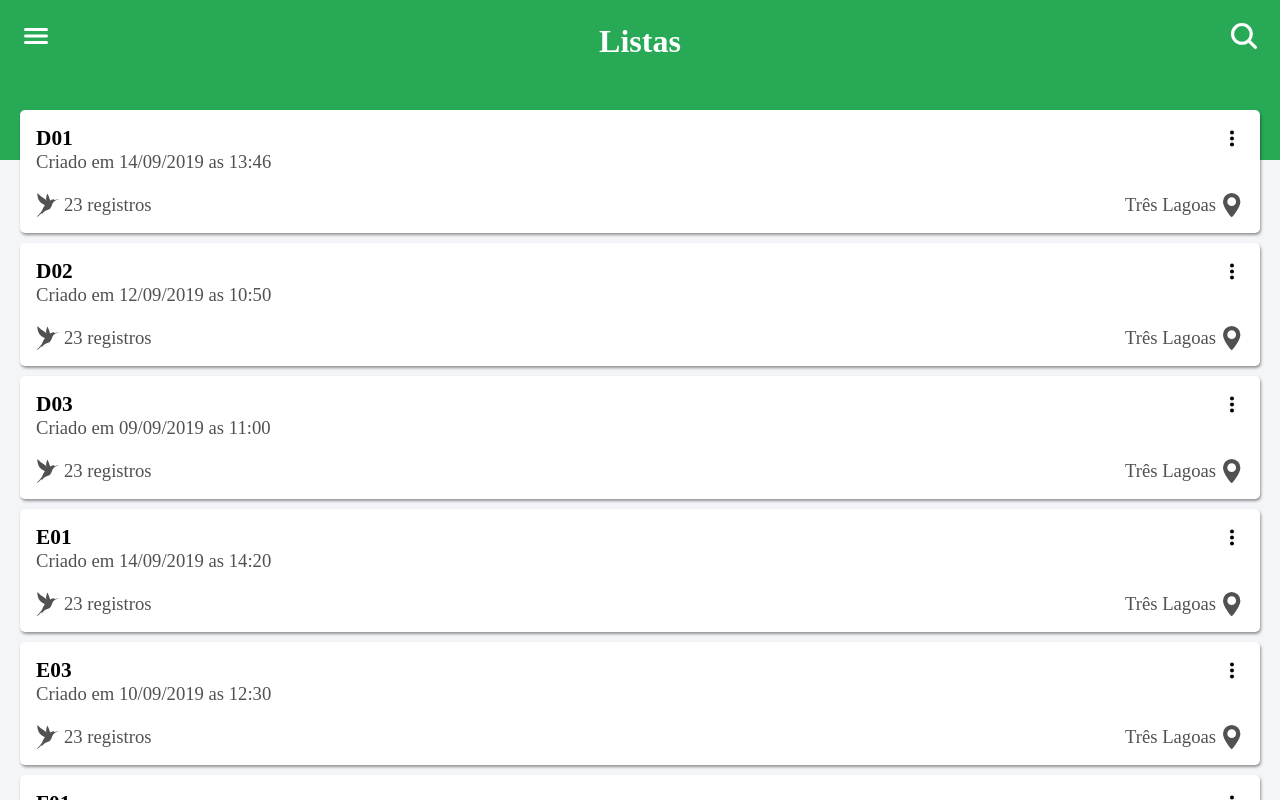
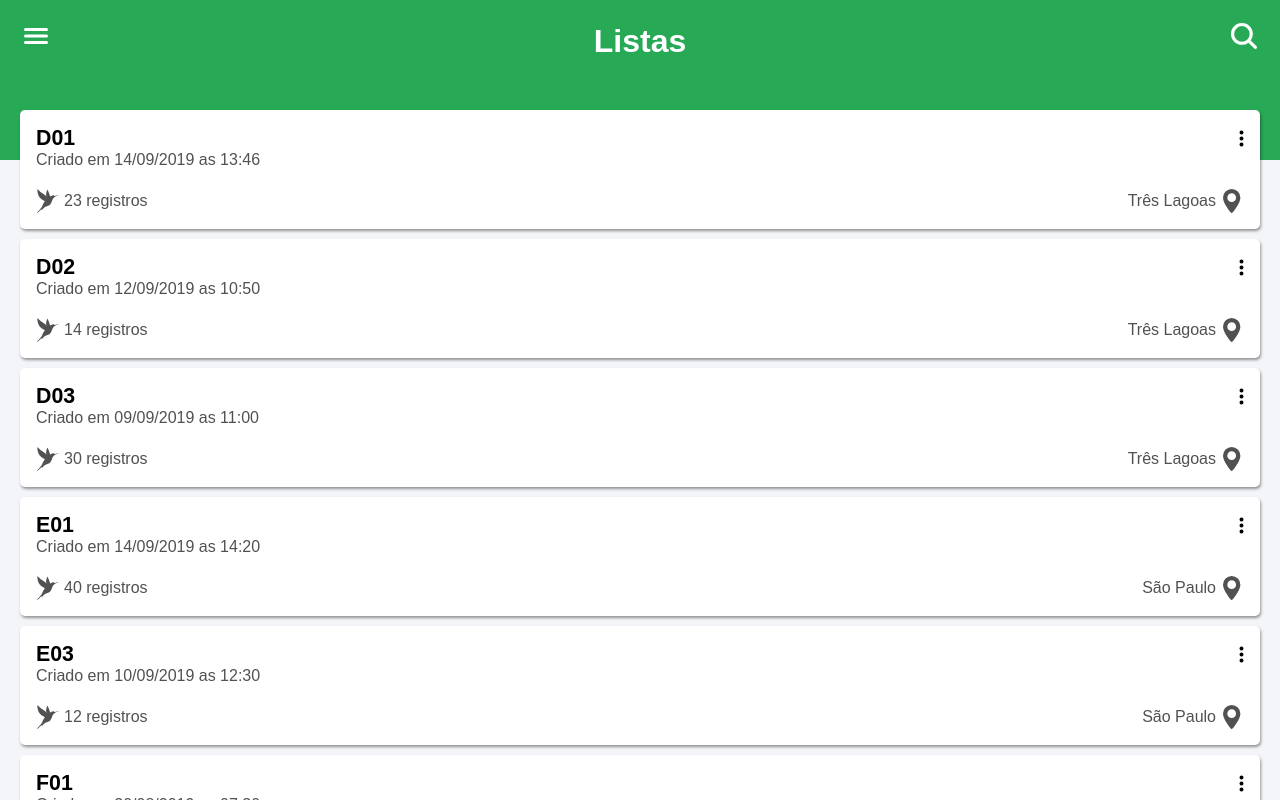
Before and after one commit to danielsegatto/lista-aves, a React (Create React App) app: page /home in a window 1280 px wide. Built offline with nearby package versions, Linux system fonts and the light colour scheme; the HTML template or start-up script is replaced by a standard one.

Commit message:
pasta components e fonts

```diff
--- a/src/App.tsx
+++ b/src/App.tsx
@@ -3,7 +3,7 @@ import { Redirect, Route } from 'react-router-dom';
 import { IonApp, IonRouterOutlet } from '@ionic/react';
 import { IonReactRouter } from '@ionic/react-router';
 
-import Home from './pages/Home/Home';
+import Home from './pages/Listas/Listas';
 
 import '@ionic/react/css/core.css';
 import '@ionic/react/css/normalize.css';
--- a/src/pages/Home/components/Lista/Lista.tsx
+++ b/src/components/Lista/Lista.tsx
@@ -7,6 +7,7 @@ interface props {
 }
 
 class Lista extends Component<props> {
+
 	render() {
 		return (
 			<div className="list">
@@ -14,7 +15,7 @@ class Lista extends Component<props> {
 					<span className="titleList">
 						{this.props.lista.nome}
 					</span>
-					<img src="assets/icon/more.svg" alt="more"/>
+					<img src="assets\icon\more.svg" alt="more"/>
 				</div>
 				<div>
 					<span className="textList">
@@ -23,12 +24,12 @@ class Lista extends Component<props> {
 				</div>
 				<div className="info">
 					<div className="infoList">
-						<img src="assets/icon/bird.svg" className="iconList"/>
-						<span className="textInfo">23 registros</span>
+						<img src="assets/icon/bird.svg" className="iconList" alt="bird"/>
+						<span className="textInfo textList">{this.props.lista.registros} registros</span>
 					</div>
 					<div className="infoList">
-						<span className="textInfo">Três Lagoas</span>
-						<img src="assets/icon/local.svg" className="iconList"/>
+						<span className="textInfo textList">{this.props.lista.local}</span>
+						<img src="assets/icon/local.svg" className="iconList" alt="location"/>
 					</div>
 				</div>
 			</div>
--- a/src/pages/Home/components/Lista/style.css
+++ b/src/components/Lista/style.css
@@ -13,13 +13,18 @@
 .titleList {
 	color: #000;
 	font-size: 16pt;
-	font-family: 'Montserrat Alternates';
-	font-weight: bold;
+	font-family: 'Work Sans', sans-serif;
+
+	font-weight: 700;
+}
+.more {
+	background: rebeccapurple;
 }
 .textList {
 	color: #515151;
-	font-size: 14pt;
-	font-family: 'Ikaros Sans';
+	font-size: 12pt;
+	font-weight: 500;
+	font-family: 'Muli', sans-serif;
 }
 .info {
 	margin-top: 20px;
@@ -31,7 +36,4 @@
 }
 .textInfo {
 	margin: 0 4px 0 4px;
-	font-size: 14pt;
-	color: #515151;
-	font-family: 'Ikaros Sans';
 }
--- a/src/pages/Home/Home.tsx
+++ b/src/pages/Listas/Listas.tsx
@@ -4,13 +4,13 @@ import {
   IonIcon  } from '@ionic/react';
 import React, { Component } from 'react';
 import './style.css'
-import Lista from './components/Lista/Lista'
+import Lista from '../../components/Lista/Lista'
 
 interface RouteComponentProps {
   history: any
 }
 
-class Home extends Component<RouteComponentProps> {
+class Listas extends Component<RouteComponentProps> {
   	state = {
     	listas: [
 			{
@@ -76,4 +76,4 @@ class Home extends Component<RouteComponentProps> {
   	}
 };
 
-export default Home;
+export default Listas;
--- a/src/pages/Home/style.css
+++ b/src/pages/Listas/style.css
@@ -13,7 +13,8 @@
 .titleListas {
     color: #fff;
     font-size: 24pt;
-    font-family: 'Montserrat Alternates';
+	font-family: 'Work Sans', sans-serif;
+	/* font-family: 'Montserrat Alternates'; */
     font-weight: bold;
     margin: 0;
     padding: 0;
```
Also changed, not shown: public/assets/icon/more.svg.
